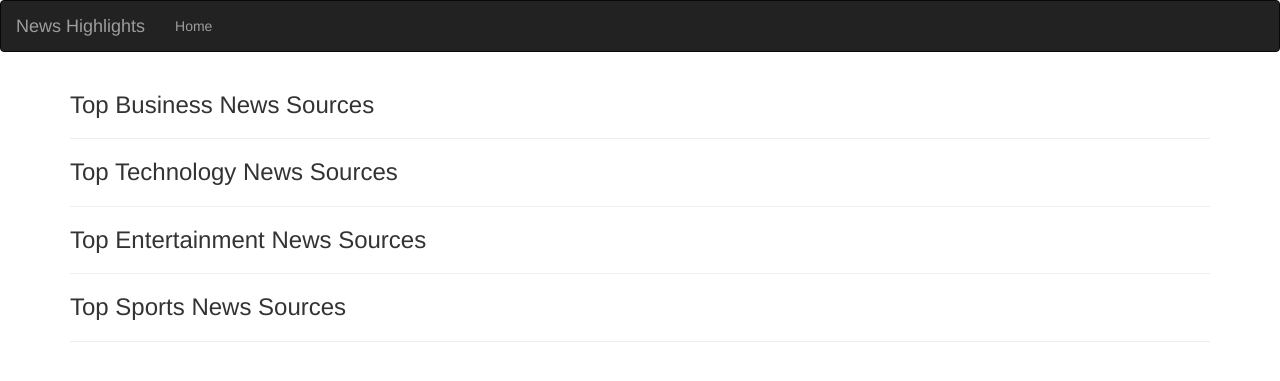
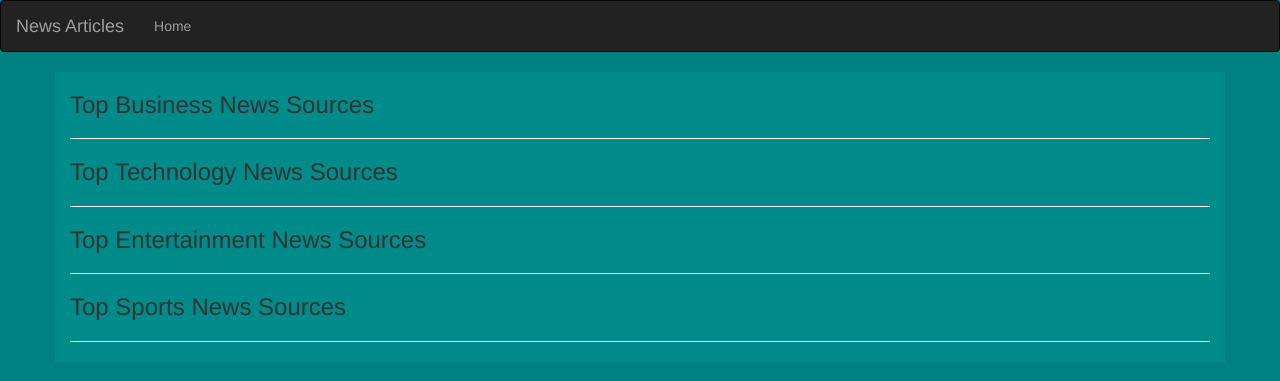
Before and after one commit to Gesare/NewsArt, a Flask app: template app/templates/index.html in a window 1280 px wide. Shown: the top 381 px of the page. Run offline with Flask 2, Linux system fonts and the light colour scheme; the template is opened without the code that fills it, so the values that code supplies are empty; some libraries are stand-ins or nearby versions.

Commit message:
Adding a file

```diff
--- /dev/null
+++ b/app/static/articles.css
@@ -0,0 +1,3 @@
+.container{
+    background-color: #008B8B;
+}
--- /dev/null
+++ b/app/static/index.css
@@ -0,0 +1,3 @@
+.container{
+    background-color: #008B8B;
+}
--- a/app/templates/index.html
+++ b/app/templates/index.html
@@ -1,6 +1,11 @@
 {% extends 'base.html'%}
 {% import 'macros.html' as macro%}
 {% block content%}
+{% block styles%}
+        {{ super() }}
+        <link rel="stylesheet" href="{{url_for('static',filename='index.css')}}">
+    {% endblock %}
+    <body style="background-color:rgb(0,128,128);">
         <div class="container">
                 <!-- Business News Section  -->
                 <h3> Top Business News Sources</h3>
@@ -19,4 +24,5 @@
                 <hr>
                 {{ macro.displaySourcesList(sports_sources)}}
         </div>
+    </body>
 {%endblock%}
--- a/app/templates/macros.html
+++ b/app/templates/macros.html
@@ -14,7 +14,7 @@
 								{{ sources.description |truncate(100)}}
 
 							</p>
-							<a href="/sources/{{sources.id}}" class="btn btn-success btn-sm">Visit {{sources.name}}</a>
+							<a href="/sources/{{sources.id}}" class="btn btn-warning btn-md">Visit {{sources.name}}</a>
 						</div>
 					</div>
 		        </div>
--- a/app/templates/navbar.html
+++ b/app/templates/navbar.html
@@ -7,7 +7,7 @@
                   <span class="icon-bar"></span>
                   <span class="icon-bar"></span>
                 </button>
-                <a class="navbar-brand" href="/"> News Highlights </a>
+                <a class="navbar-brand" href="/">News Articles</a>
             </div>
             <div class="navbar-collapse collapse">
                 <ul class="nav navbar-nav">
```
Also changed, not shown: app/templates/articles.html (+6 -1 lines), requirements.txt (+6 -4 lines). Lines whose indentation alone changed are shown as unchanged.
